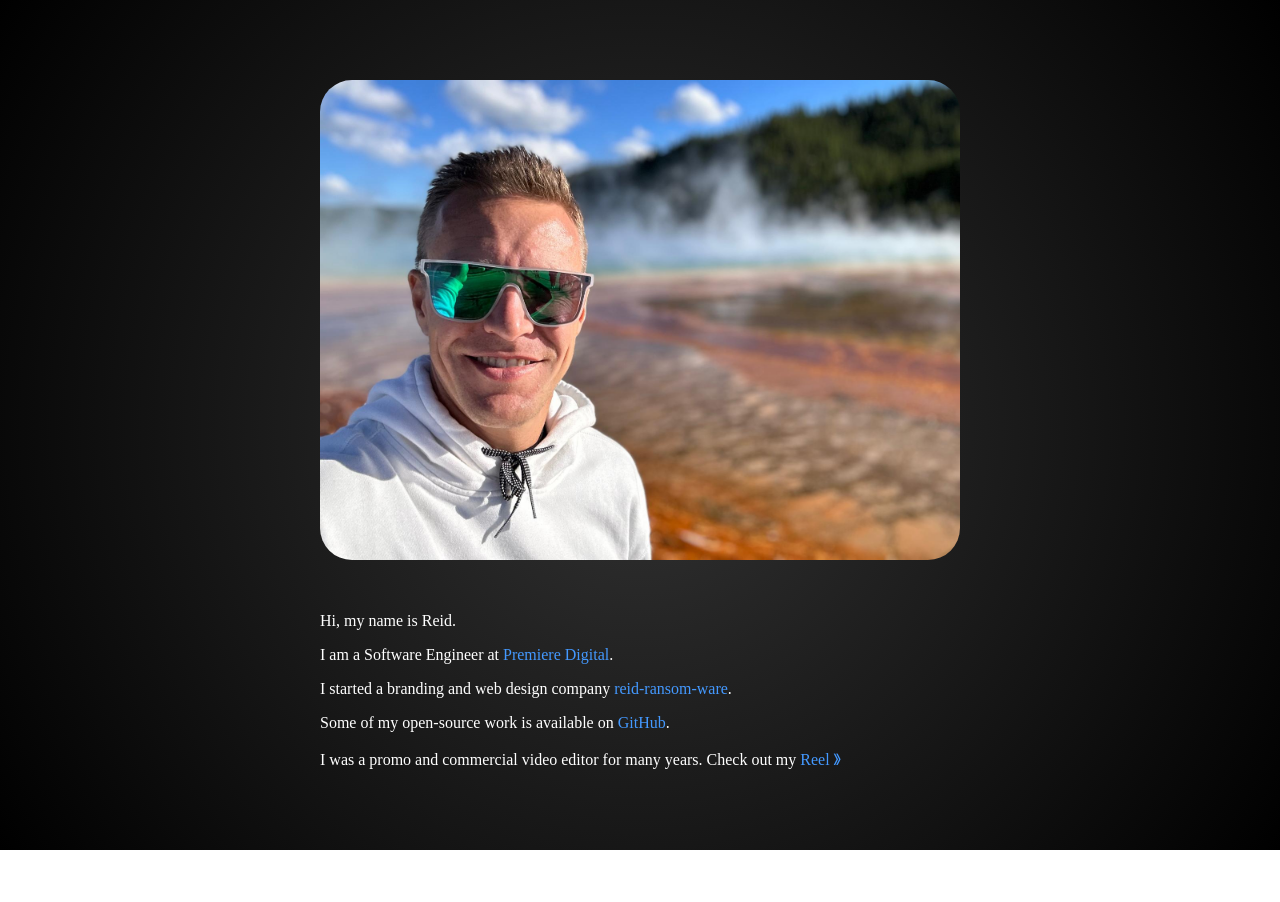
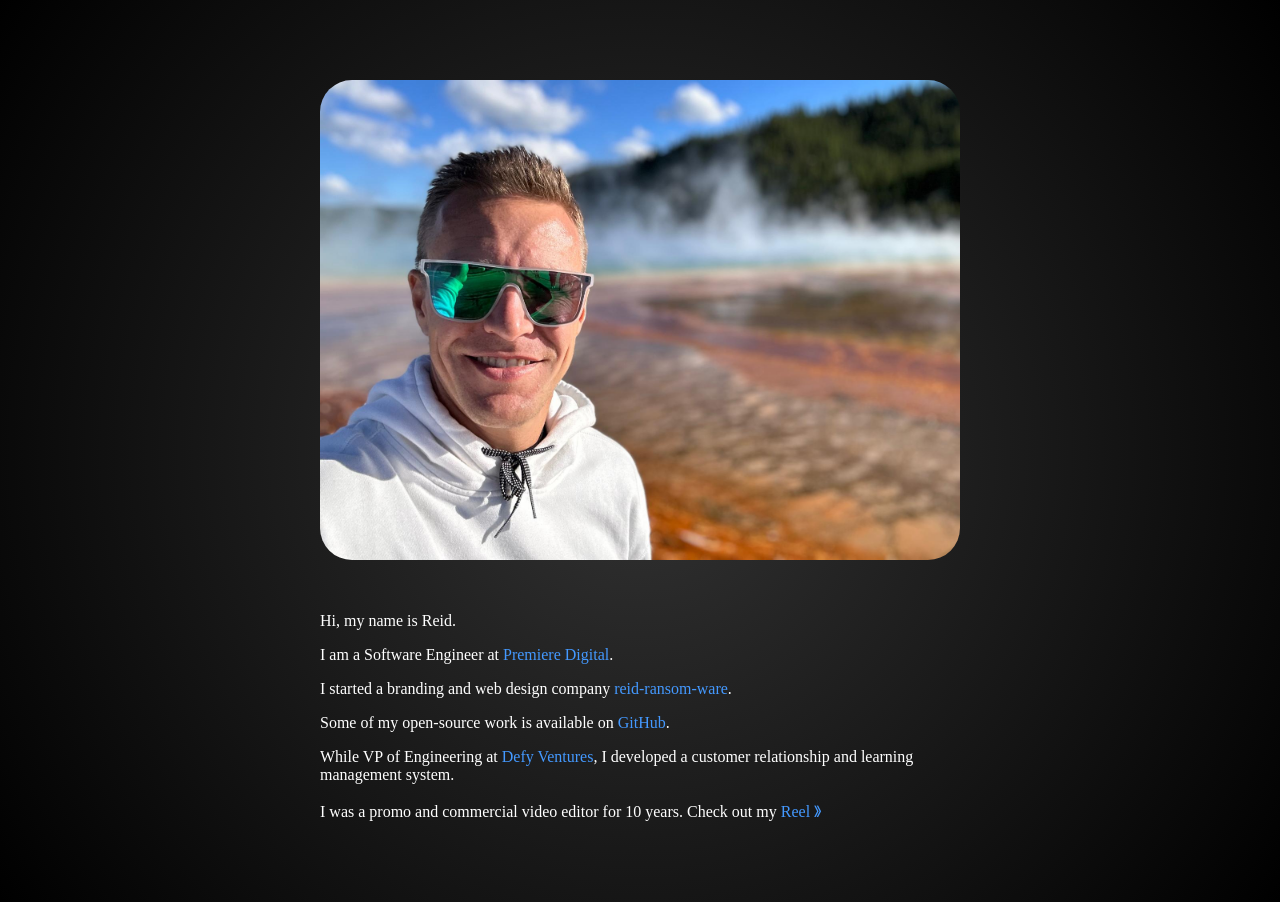
Before and after one commit to reidransom/reidransom.github.io, a plain HTML site: page index.html in a window 1280 px wide. Before the commit the page ends 850 px from the top, so only its background shows below. Drawn offline with Linux system fonts and the light colour scheme.

Commit message:
attribute defy

```diff
--- a/index.html
+++ b/index.html
@@ -25,8 +25,9 @@
             <p>I am a Software Engineer at <a href="http://premieredigital.com/">Premiere Digital</a>.
             <p>I started a branding and web design company <a href="http://reidransomware.com/">reid-ransom-ware</a>.
             <p>Some of my open-source work is available on
-              <a href="//github.com/reidransom">GitHub</a>.
-            <p>I was a promo and commercial video editor for many years.  Check out my
+              <a href="http://github.com/reidransom">GitHub</a>.
+            <p>While VP of Engineering at <a href="http://defyventures.org/">Defy Ventures</a>, I developed a customer relationship and learning management system.
+            <p>I was a promo and commercial video editor for 10 years.  Check out my
               <a href="reel.html">Reel &#12299;</a>
           </div>
 				</section>
```
